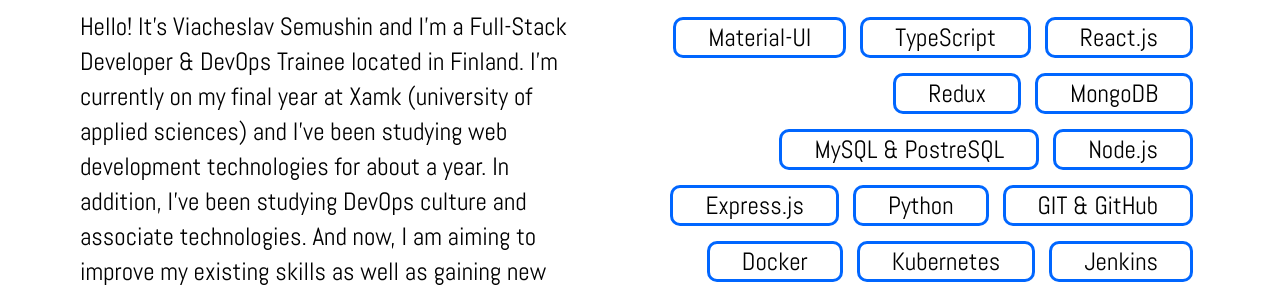
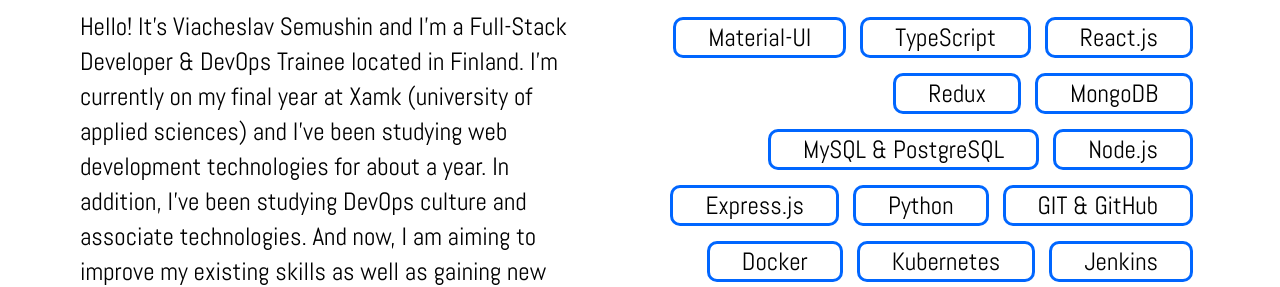
Before and after one commit to sla686/sla686.github.io, a React (Create React App) app: page / in a window 1280 px wide. Shown: the part 1060-1347 px from the top of the page. Built offline with nearby package versions, Linux system fonts and the light colour scheme.

Commit message:
small typo fix

```diff
--- a/src/Components/AboutMe.js
+++ b/src/Components/AboutMe.js
@@ -79,7 +79,7 @@
             <li>React.js</li>
             <li>Redux</li>
             <li>MongoDB</li>
-            <li>MySQL & PostreSQL</li>
+            <li>MySQL & PostgreSQL</li>
             <li>Node.js</li>
             <li>Express.js</li>
             <li>Python</li>
```
